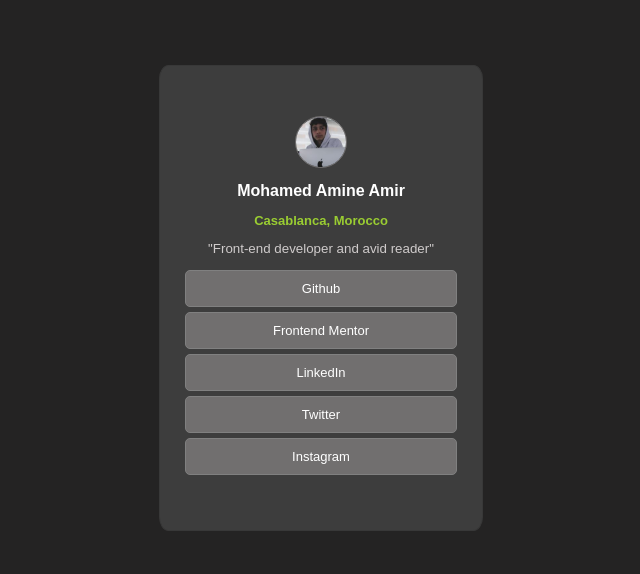
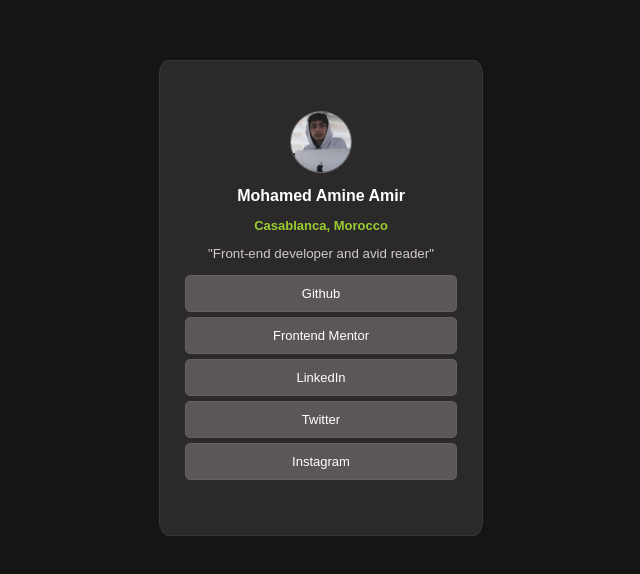
Before and after one commit to Amine04Amir/profile_card, a plain HTML site: page index.html in a window 1280 px wide. Shown: the part 102-676 px from the top of the page, without its empty margins (319-959 px from the left). Drawn offline with Linux system fonts and the light colour scheme.

Commit message:
profile card

```diff
--- a/styles.css
+++ b/styles.css
@@ -6,12 +6,12 @@
     padding-bottom: 50px;
     border: 1px solid rgb(56, 56, 56);
     border-radius: 3%;
-    background-color: rgb(61, 61, 61);
+    background-color: rgb(43, 41, 41);
 }
 
 #img{
-    width: 50px;
-    height: 50px;
+    width: 60px;
+    height: 60px;
     margin: auto;
     display: flex;
     border: 1px solid ;
@@ -24,11 +24,11 @@
     text-align: center;
     font-size: small;
     font-family: Arial, Helvetica, sans-serif;
-    border: 1px solid grey;
+    border: 1px solid rgb(88, 85, 85);
     padding: 10px;
     margin: 5px;
     border-radius: 5px;
-    background-color: rgb(113, 111, 111);
+    background-color: rgb(42, 41, 41);
 }
 
 body {
@@ -38,7 +38,7 @@ body {
     height: 100vh; /* Make the body height equal to the viewport height */
     margin: 0;
     padding: 0;
-    background-color: rgb(36, 35, 35);
+    background-color: rgb(21, 21, 21);
 }
 
 #name{
@@ -67,13 +67,13 @@ a{
 
 }
 .links p {
-    border: 1px solid grey;
+    border: 1px solid rgb(99, 96, 96);
     padding: 10px;
     width: 250px;
     margin: 5px;
     border-radius: 5px;
-    background-color: rgb(113, 111, 111);
-    transition: transform 0.3s; /* Add transition for smooth effect */
+    background-color: rgb(92, 87, 87);
+    transition: transform 0.3s;
 }
 
 .links p:hover {
```
